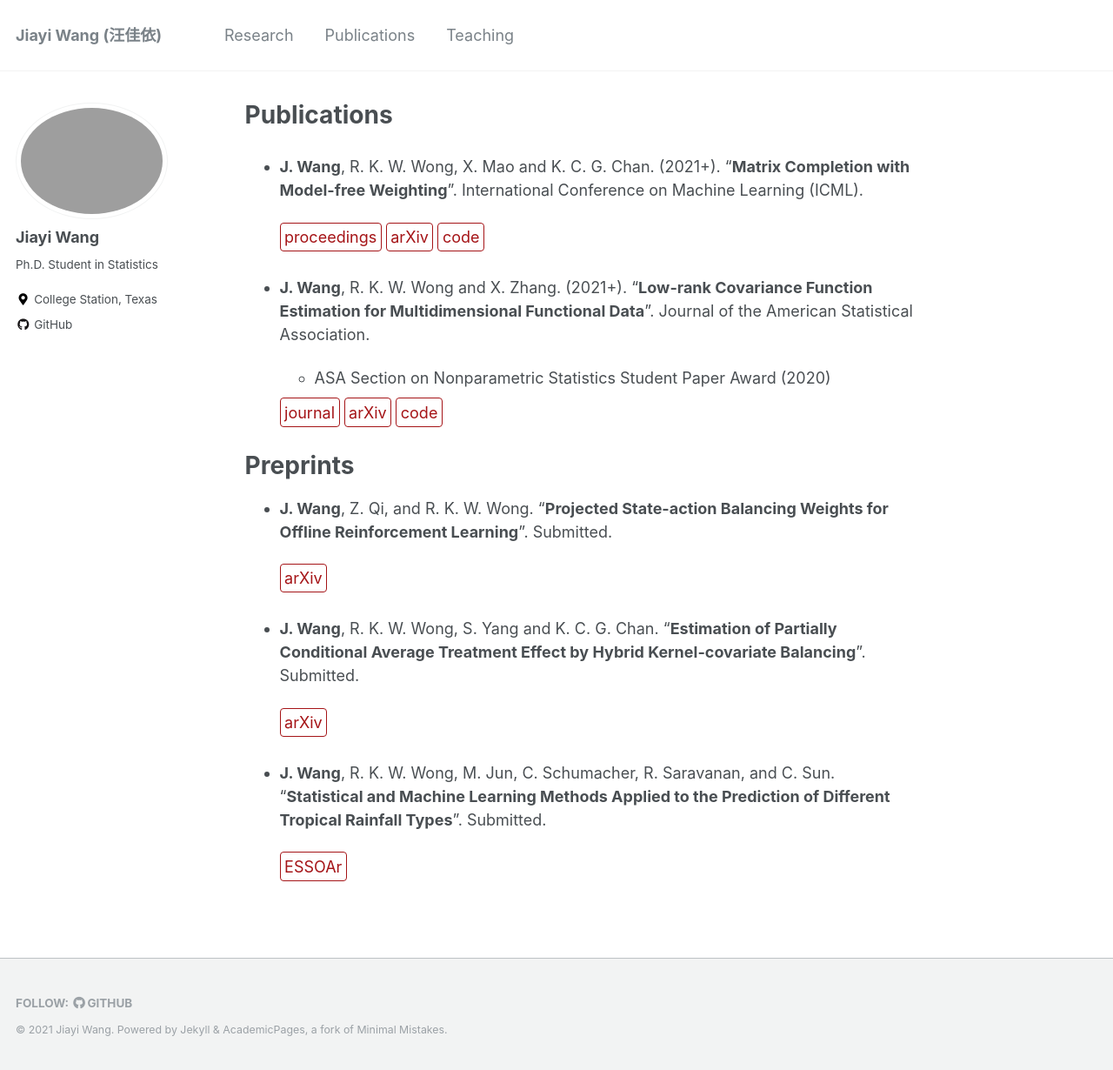
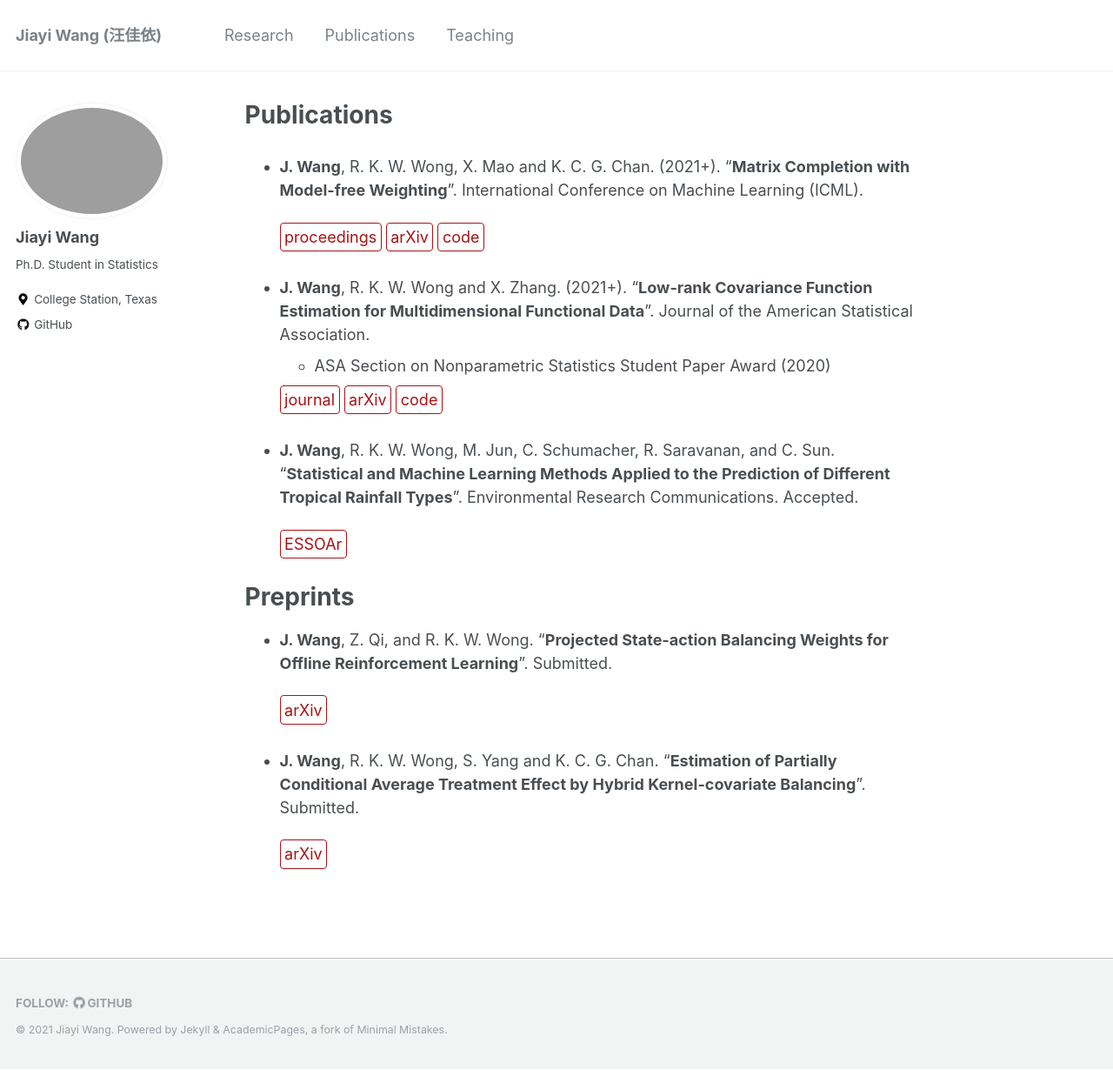
Before and after one commit to jiayiwang1017/jiayiwang1017.github.io, a Jekyll site: the page built from _pages/publications.md, in a window 1280 px wide and 1230 px high. Shown: the whole window at 87% size. Built offline with Jekyll 4.4.1, drawn with Linux system fonts in a browser that asks for light colours; part of the change alters nothing that is shown.

Commit message:
Update publications.md

```diff
--- a/_pages/publications.md
+++ b/_pages/publications.md
@@ -15,6 +15,11 @@ title: "Publications"
 
   [journal](https://www.tandfonline.com/doi/full/10.1080/01621459.2020.1820344){: .btn--research} [arXiv](https://arxiv.org/abs/2008.12919){: .btn--research}  [code](https://github.com/jiayiwang1017/mfdacov-code){: .btn--research}
 
+- **J. Wang**,  R. K. W. Wong, M. Jun, C. Schumacher, R. Saravanan, and C. Sun.
+		"**Statistical and Machine Learning Methods Applied to the Prediction of Different Tropical Rainfall Types**". Environmental Research Communications. Accepted.
+
+  [ESSOAr](https://www.essoar.org/doi/abs/10.1002/essoar.10507122.1){: .btn--research}
+
 
 # Preprints
 
@@ -26,9 +31,3 @@ title: "Publications"
 - **J. Wang**, R. K. W. Wong, S. Yang and K. C. G. Chan.  "**Estimation of Partially Conditional Average Treatment Effect by Hybrid Kernel-covariate Balancing**". Submitted.
 
   [arXiv](https://arxiv.org/abs/2103.03437){: .btn--research}
-
-
-- **J. Wang**,  R. K. W. Wong, M. Jun, C. Schumacher, R. Saravanan, and C. Sun.
-		"**Statistical and Machine Learning Methods Applied to the Prediction of Different Tropical Rainfall Types**". Submitted.
-
-  [ESSOAr](https://www.essoar.org/doi/abs/10.1002/essoar.10507122.1){: .btn--research}
```
